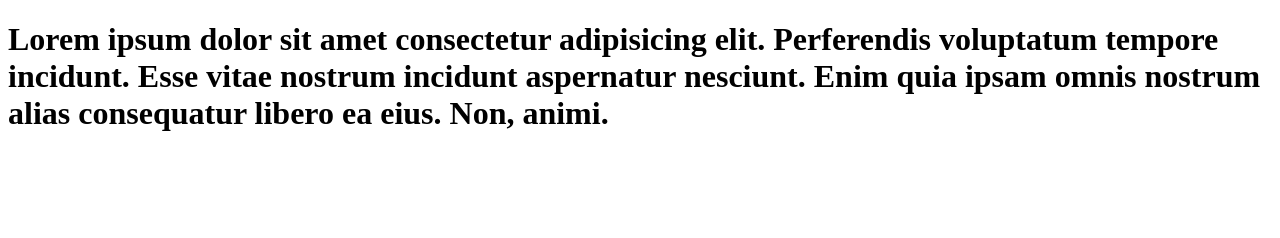
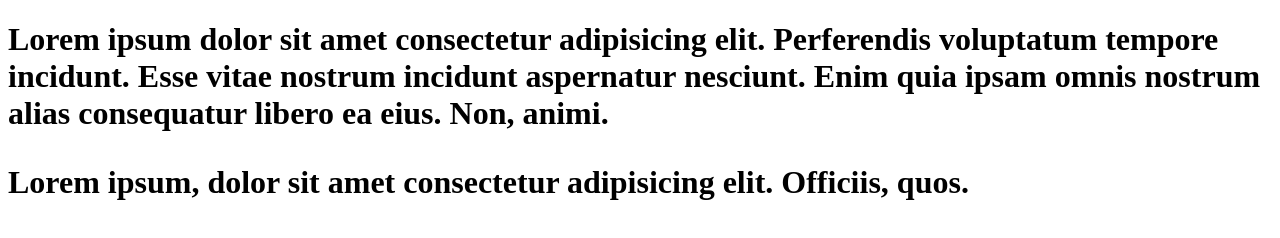
Before and after one commit to chev922/hw-01, a plain HTML site: page index.html in a window 1280 px wide. Drawn offline with Linux system fonts and the light colour scheme.

Commit message:
added-paragraph

```diff
--- a/index.html
+++ b/index.html
@@ -11,6 +11,10 @@
       voluptatum tempore incidunt. Esse vitae nostrum incidunt aspernatur
       nesciunt. Enim quia ipsam omnis nostrum alias consequatur libero ea eius.
       Non, animi.
+      <p>
+        Lorem ipsum, dolor sit amet consectetur adipisicing elit. Officiis,
+        quos.
+      </p>
     </h1>
   </body>
 </html>
```
